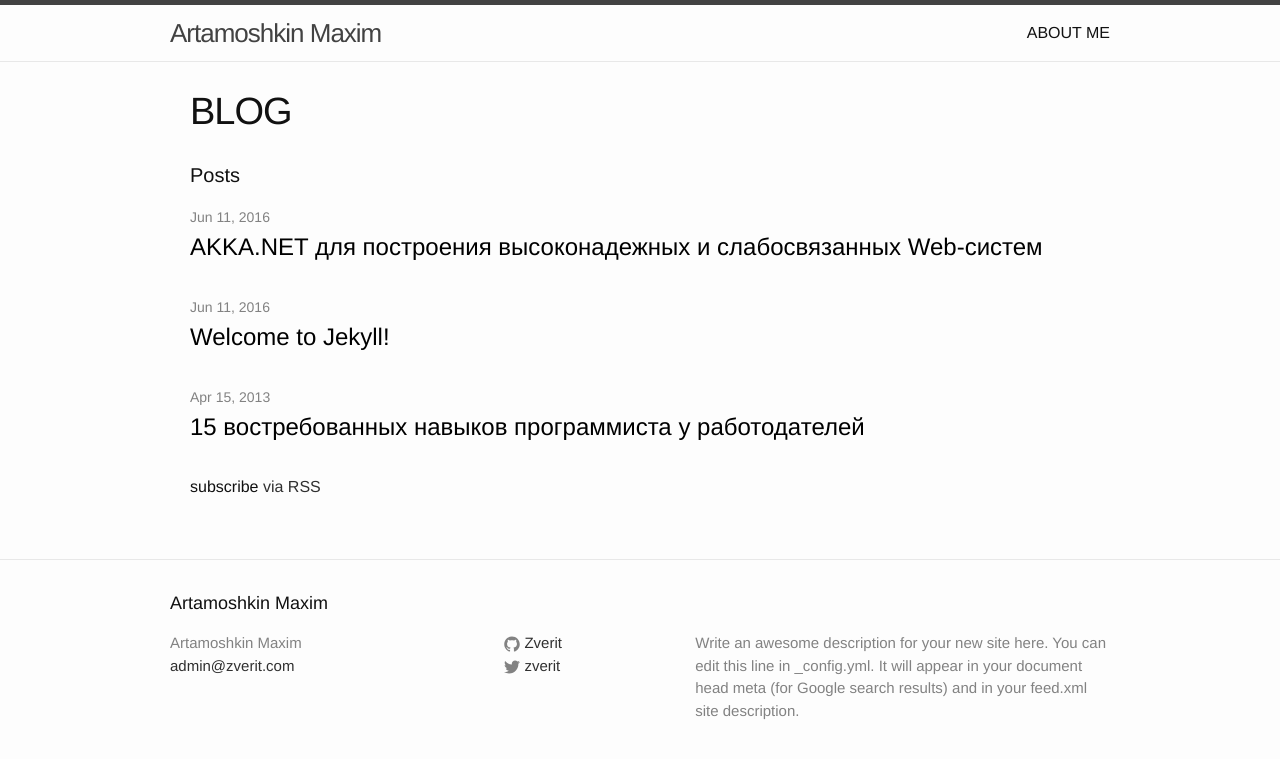
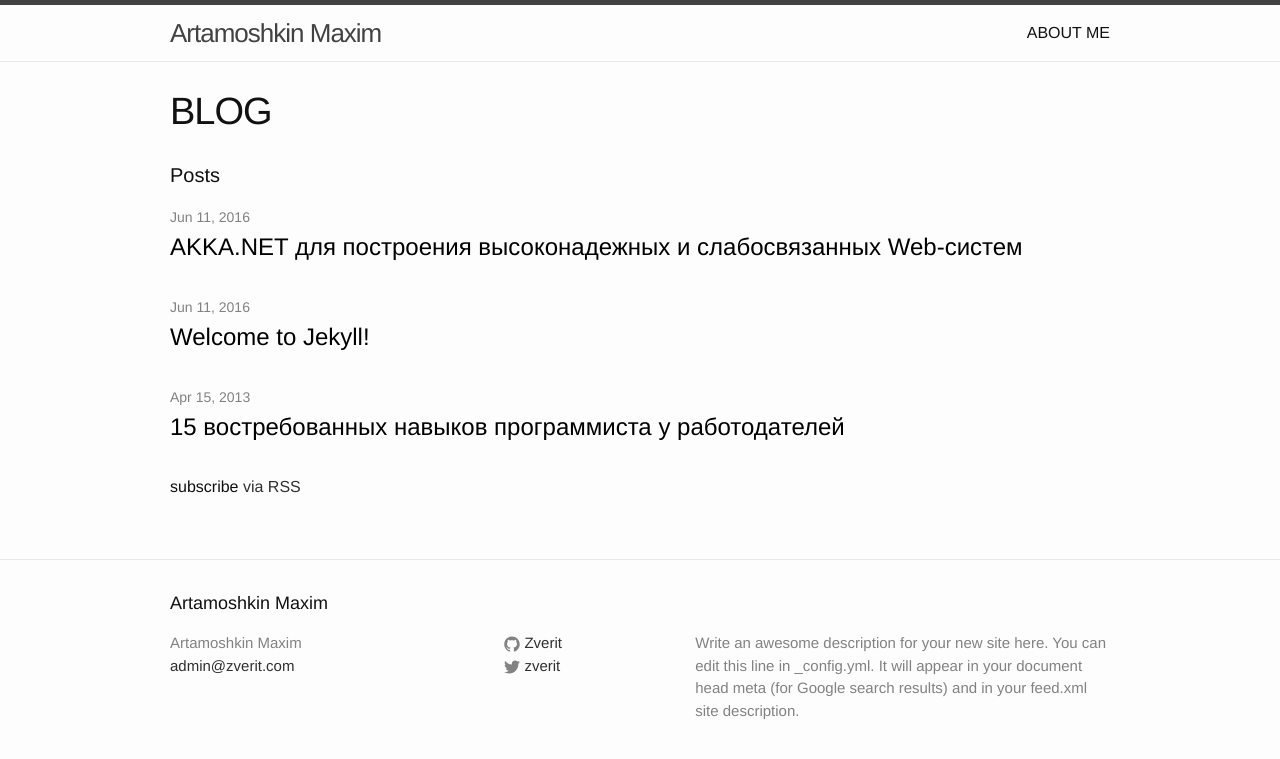
Before and after one commit to martamoshkin/blog.zverit.com, a Jekyll site: the page built from blog.html, in a window 1280 px wide. Shown: the top 759 px of the page. Built offline with Jekyll 4.4.1, drawn with Linux system fonts in a browser that asks for light colours.

Commit message:
Update _layout.scss

```diff
--- a/_sass/_layout.scss
+++ b/_sass/_layout.scss
@@ -169,8 +169,6 @@
  */
 .page-content {
     padding: $spacing-unit 0;
-    text-indent: 20px;
-    text-align: justify;
 }
 
 .page-heading {
@@ -218,6 +216,7 @@
 
 .post-content {
     margin-bottom: $spacing-unit;
+    text-align: justify;
 
     h2 {
         font-size: 32px;
```
